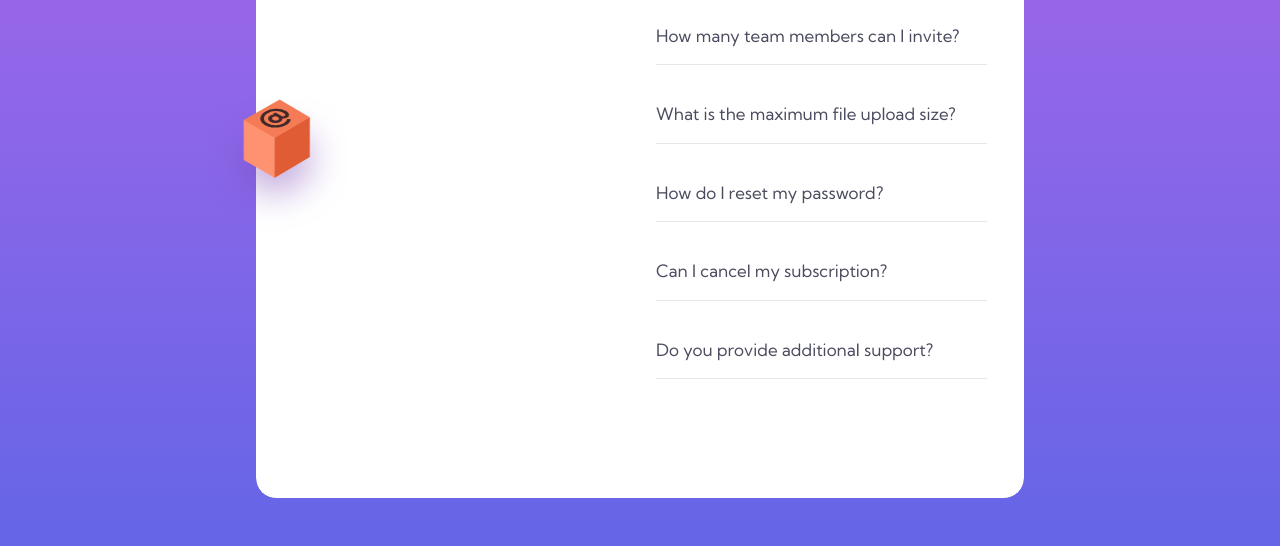
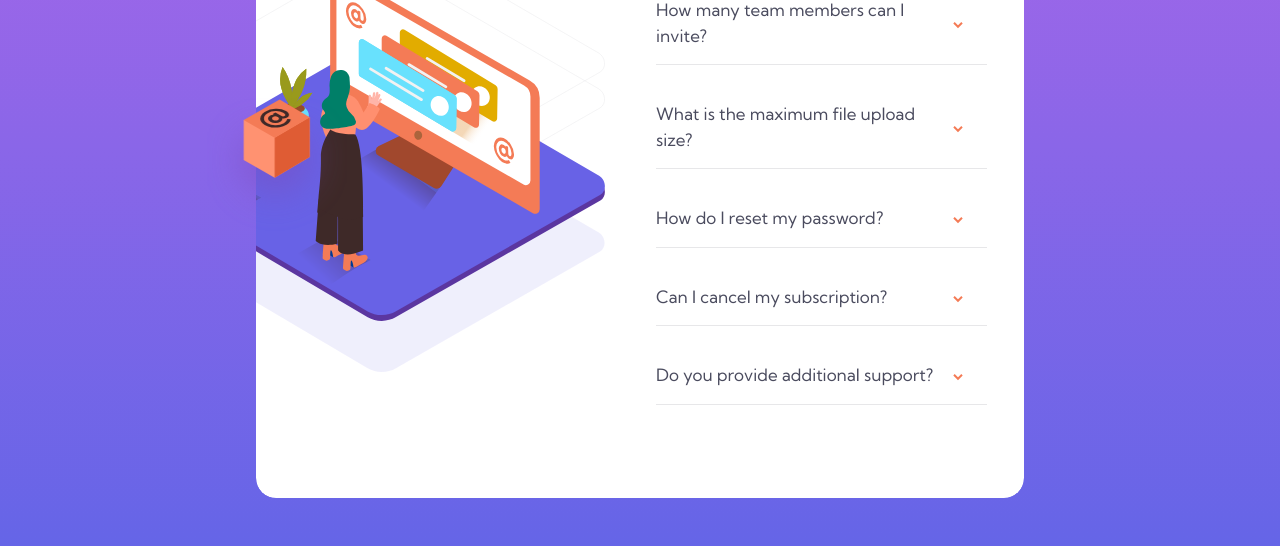
Before and after one commit to DenisDoc/faq-accordion-card-challenge-hub, a plain HTML site: page index.html in a window 1280 px wide. Shown: the part 254-800 px from the top of the page. Drawn offline with Linux system fonts and the light colour scheme.

Commit message:
live server problem

```diff
--- a/css/style.css
+++ b/css/style.css
@@ -186,7 +186,7 @@ h1{
     color:var(--primary-text-2);
 }
 .tab-question::after {
-    content: url(./images/icon-arrow-down.svg);
+    content: url(/images/icon-arrow-down.svg);
     color: var(--text-neutral-2);
     transition: all 0.35s;
 }
@@ -218,7 +218,7 @@ input:checked ~ .tab-answer {
         justify-content: center;
         min-height:44rem;
         position: relative;
-        background-image: url(./images/illustration-woman-online-desktop.svg), url(./images/bg-pattern-desktop.svg);
+        background-image: url(/images/illustration-woman-online-desktop.svg), url(/images/bg-pattern-desktop.svg);
         background-repeat: no-repeat;
         background-position: -7rem;
         background-clip: content-box;
```
